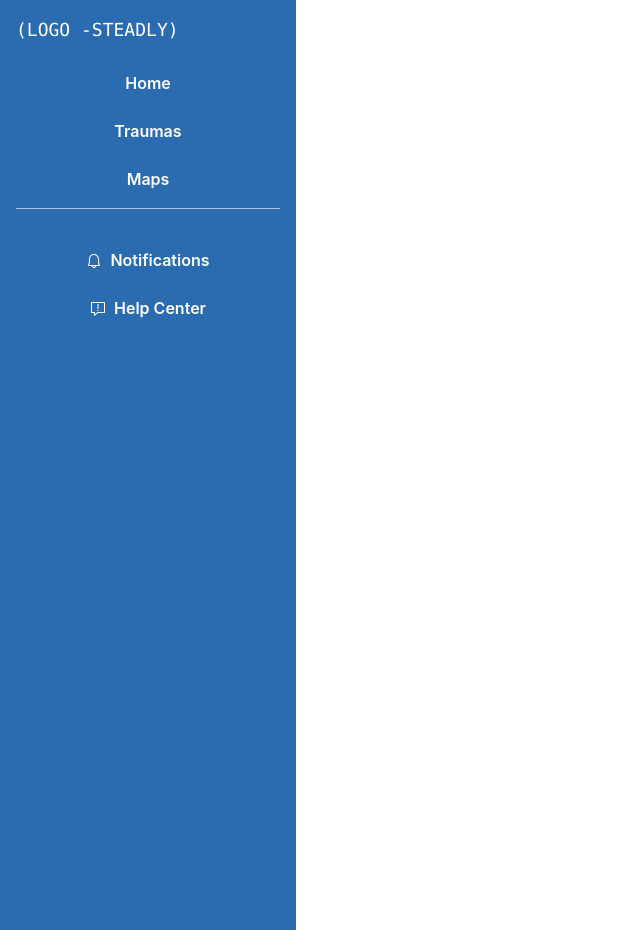
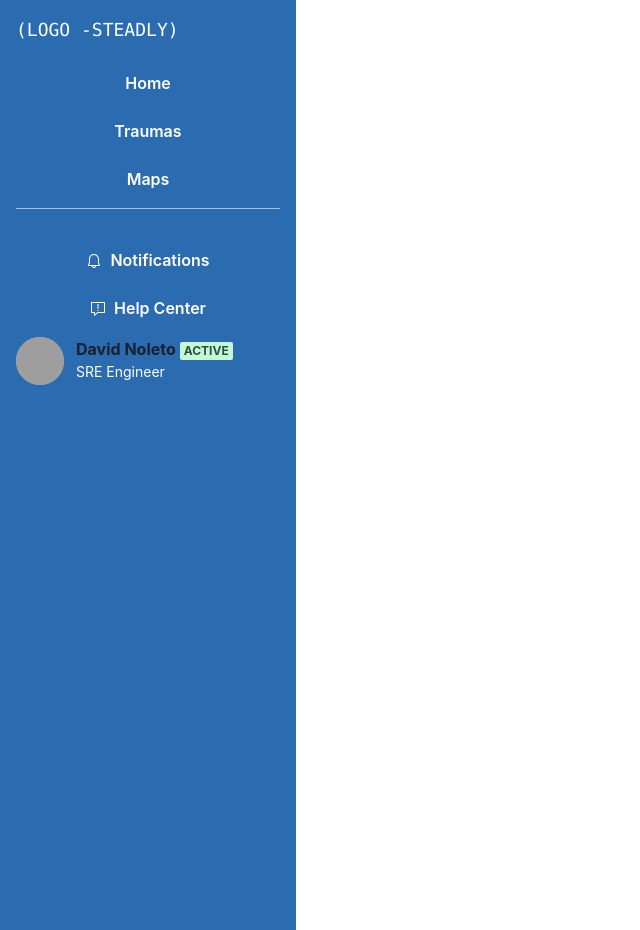
Before and after one commit to davidbuenonnoleto/template-go, a React (Create React App) app in the folder frontend/react-typescript-app/: page / in a window 1280 px wide. Shown: the whole page, without its empty margins (0-640 px from the left). Built offline with nearby package versions, Linux system fonts and the light colour scheme; grey boxes are pictures that could not be loaded.

Commit message:
add badge for profile

```diff
--- a/frontend/react-typescript-app/src/App.tsx
+++ b/frontend/react-typescript-app/src/App.tsx
@@ -3,6 +3,8 @@ import {
     ChakraProvider,
     theme,
     Text,
+    Avatar,
+    Badge,
     Button,
     Flex,
     Box,
@@ -77,6 +79,18 @@ export const App = () => (
                         w="full"
                         py={{ md: '5' }}>Help Center</Button>
 
+                    <Flex>
+                        <Avatar src="https://bit.ly/sage-adebayo" />
+                        <Box ml="3">
+                            <Text fontWeight="bold">
+                                David Noleto
+                                <Badge ml="1" colorScheme="green">
+                                    Active
+                                </Badge>
+                            </Text>
+                            <Text fontSize="sm" color="white">SRE Engineer</Text>
+                        </Box>
+                    </Flex>
 
                 </VStack>
             </Box>
```
